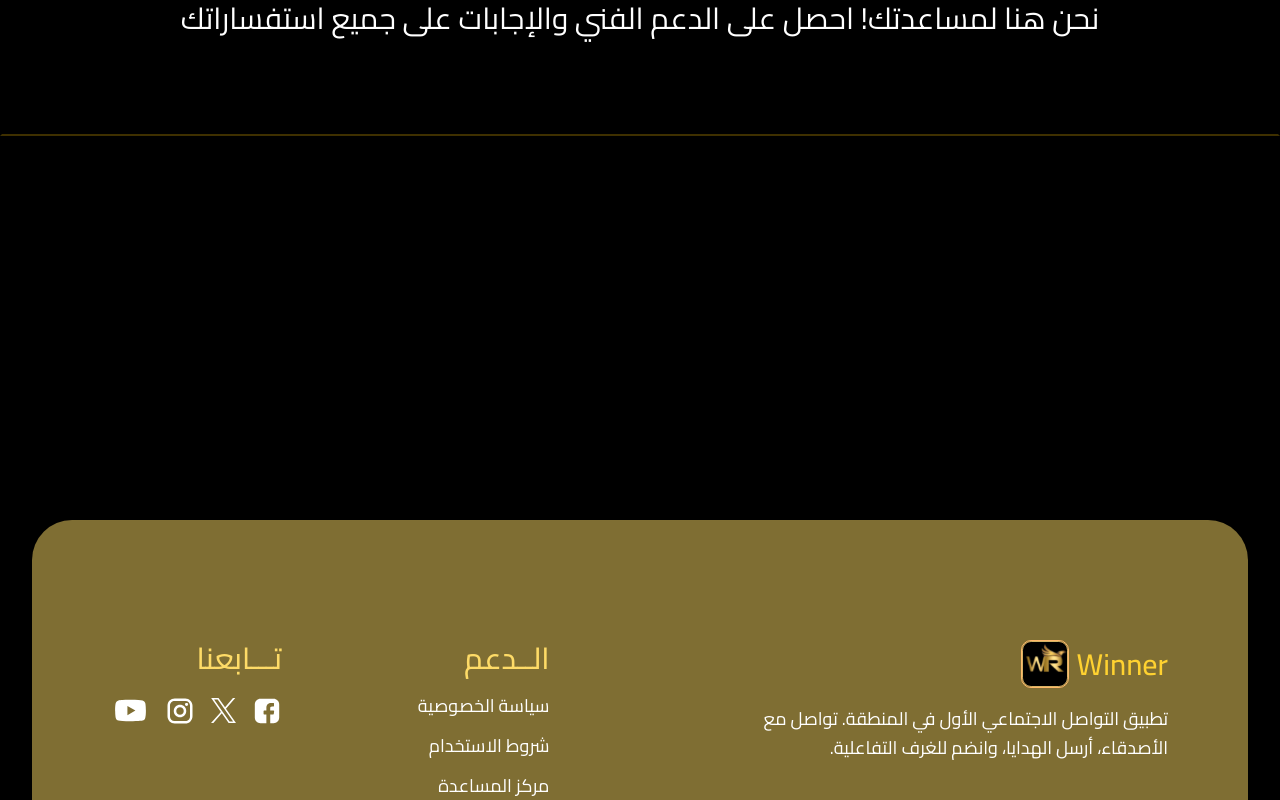
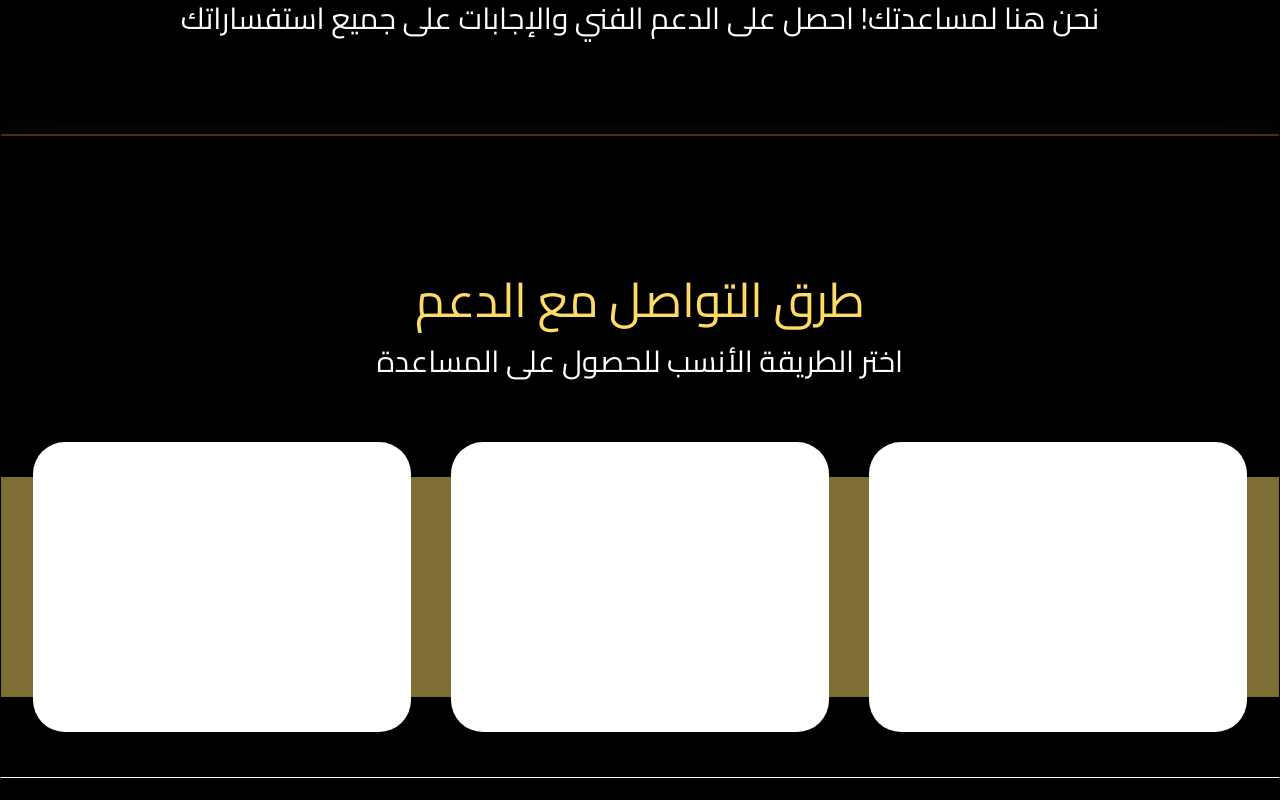
Before and after one commit to odaibishr/winner-app, a React (Vite) app: page /help-center in a window 1280 px wide. Shown: the part 360-1160 px from the top of the page. Built offline with nearby package versions, Linux system fonts and the light colour scheme.

Commit message:
Create Support Contact Card

```diff
--- /dev/null
+++ b/src/components/ContactSupportWaysSection.jsx
@@ -0,0 +1,24 @@
+import SectionHeader from "./SectionHeader.jsx";
+import SupportContactCard from "./SupportContactCard.jsx";
+
+const ContactSupportWaysSection = () => {
+    return (
+        <section className="py-10 md:py-20 section-border">
+            <SectionHeader title="طرق التواصل مع الدعم" description="اختر الطريقة الأنسب للحصول على المساعدة" />
+
+            <div className="relative mt-10 bg-primary/50 w-full h-[220px] flex justify-center items-center">
+
+                <div className="grid grid-cols-1 md:grid-cols-3 gap-10 rounded-4xl container h-[290px] shadow-lg rounded-md">
+
+                    <SupportContactCard />
+                    <SupportContactCard />
+                    <SupportContactCard />
+
+                </div>
+
+            </div>
+        </section>
+    );
+}
+
+export default ContactSupportWaysSection;
--- /dev/null
+++ b/src/components/SupportContactCard.jsx
@@ -0,0 +1,9 @@
+const SupportContactCard = () => {
+    return (
+        <div className="bg-white w-full rounded-4xl h-full">
+
+        </div>
+    );
+}
+
+export default SupportContactCard;
--- a/src/pages/HelpCenter.jsx
+++ b/src/pages/HelpCenter.jsx
@@ -1,4 +1,5 @@
 import SectionHeader from "../components/SectionHeader.jsx";
+import ContactSupportWaysSection from "../components/ContactSupportWaysSection.jsx";
 
 const HelpCenter = () => {
     return (
@@ -9,6 +10,7 @@ const HelpCenter = () => {
                     description="نحن هنا لمساعدتك! احصل على الدعم الفني والإجابات على جميع استفساراتك"
                 />
             </div>
+            <ContactSupportWaysSection />
         </main>
     );
 }
```
